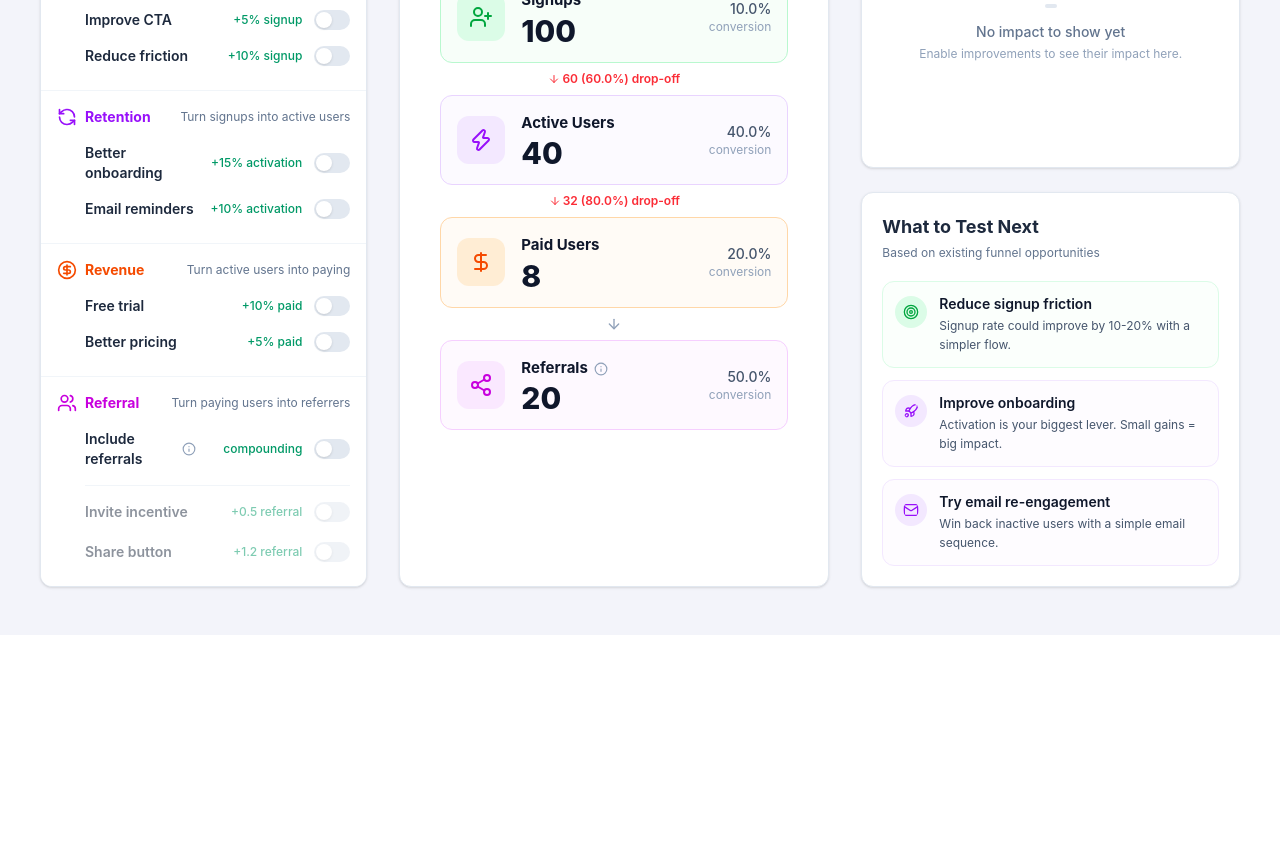
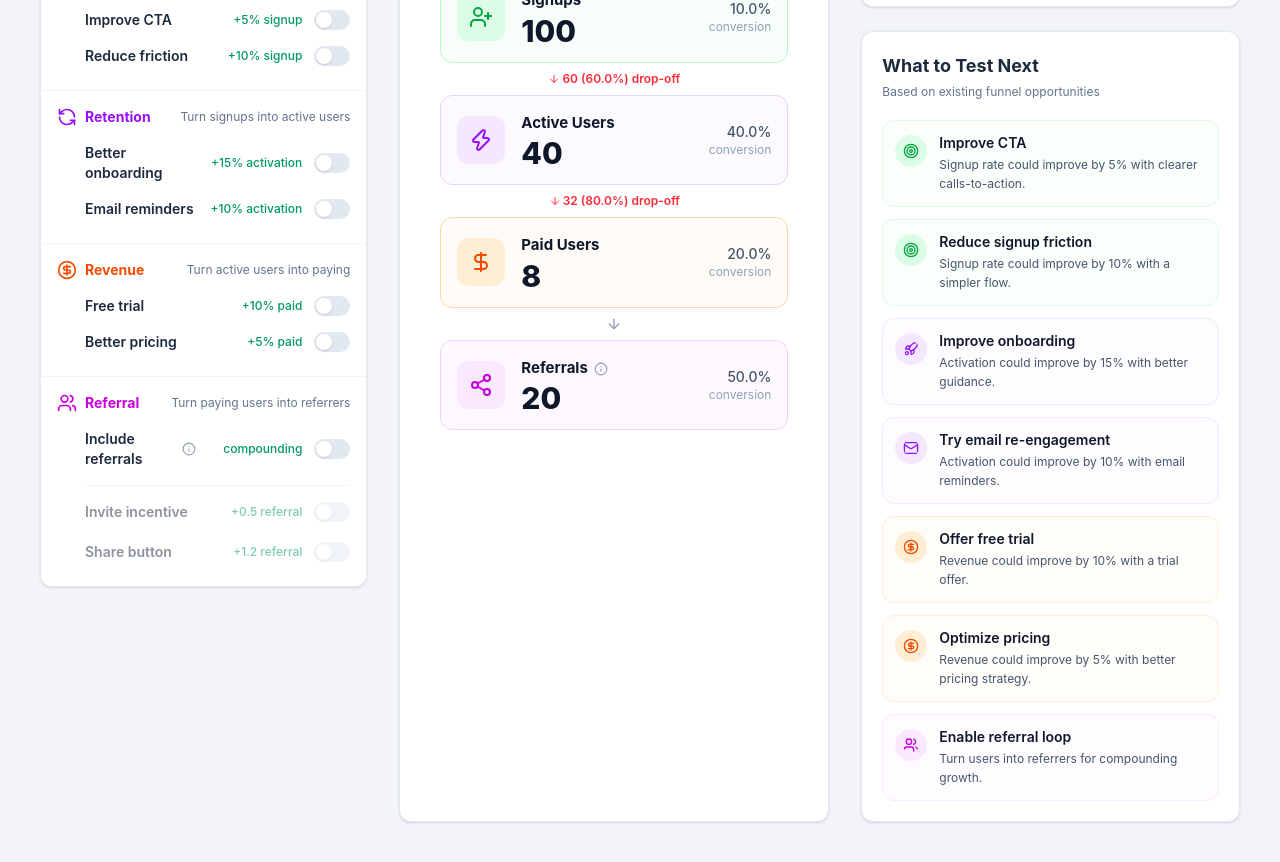
Before and after one commit to mycolaos/aarrr, a React (Vite) app: page / in a window 1280 px wide. Shown: the part 400-1262 px from the top of the page. Before the commit the page ends 1035 px from the top, so only its background shows below. Built offline with nearby package versions, Linux system fonts and the light colour scheme.

Commit message:
make experiments depend on selected controls

```diff
--- a/src/AARRR.tsx
+++ b/src/AARRR.tsx
@@ -375,34 +375,106 @@ export default function GrowthFunnelSimulator() {
             <p className="text-xs text-slate-500 mb-5">Based on existing funnel opportunities</p>
 
             <div className="flex flex-col gap-3">
+              {!activation.cta && (
+                <div className="flex items-start p-3 rounded-xl border border-green-100 bg-green-50/30 hover:bg-green-50/80 transition-colors duration-200">
+                  <Target className="w-8 h-8 text-green-600 mt-0.5 shrink-0 bg-green-100 p-2 rounded-full" />
+                  <div className="ml-3">
+                    <h4 className="font-semibold text-sm text-slate-900 mb-0.5">Improve CTA</h4>
+                    <p className="text-xs text-slate-600 leading-relaxed">Signup rate could improve by {Math.round(CONTROL_RATES.activation.cta * 100)}% with clearer calls-to-action.</p>
+                  </div>
+                </div>
+              )}
+
+              {!activation.friction && (
                 <div className="flex items-start p-3 rounded-xl border border-green-100 bg-green-50/30 hover:bg-green-50/80 transition-colors duration-200">
                   <Target className="w-8 h-8 text-green-600 mt-0.5 shrink-0 bg-green-100 p-2 rounded-full" />
                   <div className="ml-3">
                     <h4 className="font-semibold text-sm text-slate-900 mb-0.5">Reduce signup friction</h4>
-                  <p className="text-xs text-slate-600 leading-relaxed">Signup rate could improve by 10-20% with a simpler flow.</p>
+                    <p className="text-xs text-slate-600 leading-relaxed">Signup rate could improve by {Math.round(CONTROL_RATES.activation.friction * 100)}% with a simpler flow.</p>
                   </div>
                 </div>
+              )}
 
+              {!retention.onboarding && (
                 <div className="flex items-start p-3 rounded-xl border border-purple-100 bg-purple-50/30 hover:bg-purple-50/80 transition-colors duration-200">
                   <Rocket className="w-8 h-8 text-purple-600 mt-0.5 shrink-0 bg-purple-100 p-2 rounded-full" />
                   <div className="ml-3">
                     <h4 className="font-semibold text-sm text-slate-900 mb-0.5">Improve onboarding</h4>
-                  <p className="text-xs text-slate-600 leading-relaxed">Activation is your biggest lever. Small gains = big impact.</p>
+                    <p className="text-xs text-slate-600 leading-relaxed">Activation could improve by {Math.round(CONTROL_RATES.retention.onboarding * 100)}% with better guidance.</p>
                   </div>
                 </div>
+              )}
 
+              {!retention.email && (
                 <div className="flex items-start p-3 rounded-xl border border-purple-100 bg-purple-50/30 hover:bg-purple-50/80 transition-colors duration-200">
                   <Mail className="w-8 h-8 text-purple-600 mt-0.5 shrink-0 bg-purple-100 p-2 rounded-full" />
                   <div className="ml-3">
                     <h4 className="font-semibold text-sm text-slate-900 mb-0.5">Try email re-engagement</h4>
-                  <p className="text-xs text-slate-600 leading-relaxed">Win back inactive users with a simple email sequence.</p>
+                    <p className="text-xs text-slate-600 leading-relaxed">Activation could improve by {Math.round(CONTROL_RATES.retention.email * 100)}% with email reminders.</p>
                   </div>
                 </div>
+              )}
+
+              {!revenue.trial && (
+                <div className="flex items-start p-3 rounded-xl border border-orange-100 bg-orange-50/30 hover:bg-orange-50/80 transition-colors duration-200">
+                  <CircleDollarSign className="w-8 h-8 text-orange-600 mt-0.5 shrink-0 bg-orange-100 p-2 rounded-full" />
+                  <div className="ml-3">
+                    <h4 className="font-semibold text-sm text-slate-900 mb-0.5">Offer free trial</h4>
+                    <p className="text-xs text-slate-600 leading-relaxed">Revenue could improve by {Math.round(CONTROL_RATES.revenue.trial * 100)}% with a trial offer.</p>
+                  </div>
+                </div>
+              )}
+
+              {!revenue.pricing && (
+                <div className="flex items-start p-3 rounded-xl border border-orange-100 bg-orange-50/30 hover:bg-orange-50/80 transition-colors duration-200">
+                  <CircleDollarSign className="w-8 h-8 text-orange-600 mt-0.5 shrink-0 bg-orange-100 p-2 rounded-full" />
+                  <div className="ml-3">
+                    <h4 className="font-semibold text-sm text-slate-900 mb-0.5">Optimize pricing</h4>
+                    <p className="text-xs text-slate-600 leading-relaxed">Revenue could improve by {Math.round(CONTROL_RATES.revenue.pricing * 100)}% with better pricing strategy.</p>
+                  </div>
+                </div>
+              )}
+
+              {referral.factorReferrals && !referral.incentive && (
+                <div className="flex items-start p-3 rounded-xl border border-fuchsia-100 bg-fuchsia-50/30 hover:bg-fuchsia-50/80 transition-colors duration-200">
+                  <Users className="w-8 h-8 text-fuchsia-600 mt-0.5 shrink-0 bg-fuchsia-100 p-2 rounded-full" />
+                  <div className="ml-3">
+                    <h4 className="font-semibold text-sm text-slate-900 mb-0.5">Add invite incentive</h4>
+                    <p className="text-xs text-slate-600 leading-relaxed">Referrals could increase by {CONTROL_RATES.referral.incentive} per user with incentives.</p>
+                  </div>
+                </div>
+              )}
+
+              {referral.factorReferrals && !referral.share && (
+                <div className="flex items-start p-3 rounded-xl border border-fuchsia-100 bg-fuchsia-50/30 hover:bg-fuchsia-50/80 transition-colors duration-200">
+                  <Users className="w-8 h-8 text-fuchsia-600 mt-0.5 shrink-0 bg-fuchsia-100 p-2 rounded-full" />
+                  <div className="ml-3">
+                    <h4 className="font-semibold text-sm text-slate-900 mb-0.5">Add share button</h4>
+                    <p className="text-xs text-slate-600 leading-relaxed">Referrals could increase by {CONTROL_RATES.referral.share} per user with easy sharing.</p>
+                  </div>
+                </div>
+              )}
+
+              {!referral.factorReferrals && (
+                <div className="flex items-start p-3 rounded-xl border border-fuchsia-100 bg-fuchsia-50/30 hover:bg-fuchsia-50/80 transition-colors duration-200">
+                  <Users className="w-8 h-8 text-fuchsia-600 mt-0.5 shrink-0 bg-fuchsia-100 p-2 rounded-full" />
+                  <div className="ml-3">
+                    <h4 className="font-semibold text-sm text-slate-900 mb-0.5">Enable referral loop</h4>
+                    <p className="text-xs text-slate-600 leading-relaxed">Turn users into referrers for compounding growth.</p>
+                  </div>
+                </div>
+              )}
+
+              {activation.cta && activation.friction && retention.onboarding && retention.email && revenue.trial && revenue.pricing && referral.factorReferrals && referral.incentive && referral.share && (
+                <div className="flex items-center justify-center p-6 rounded-xl border border-slate-100 bg-slate-50/50">
+                  <p className="text-sm text-slate-500 font-medium">All experiments enabled! Great job.</p>
+                </div>
+              )}
             </div>
           </Card>
         </section>
 
       </main>
     </div>
-  );
+  )
 }
```
Lines whose indentation alone changed are shown as unchanged.
